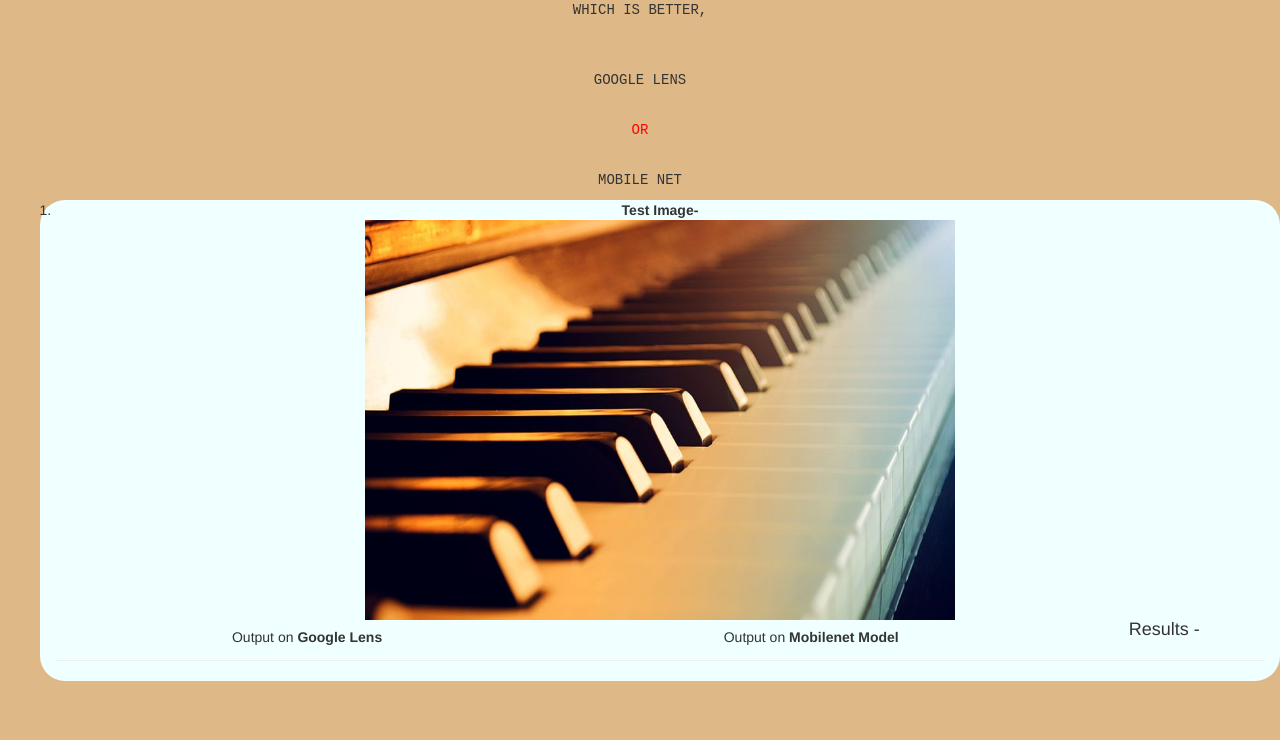
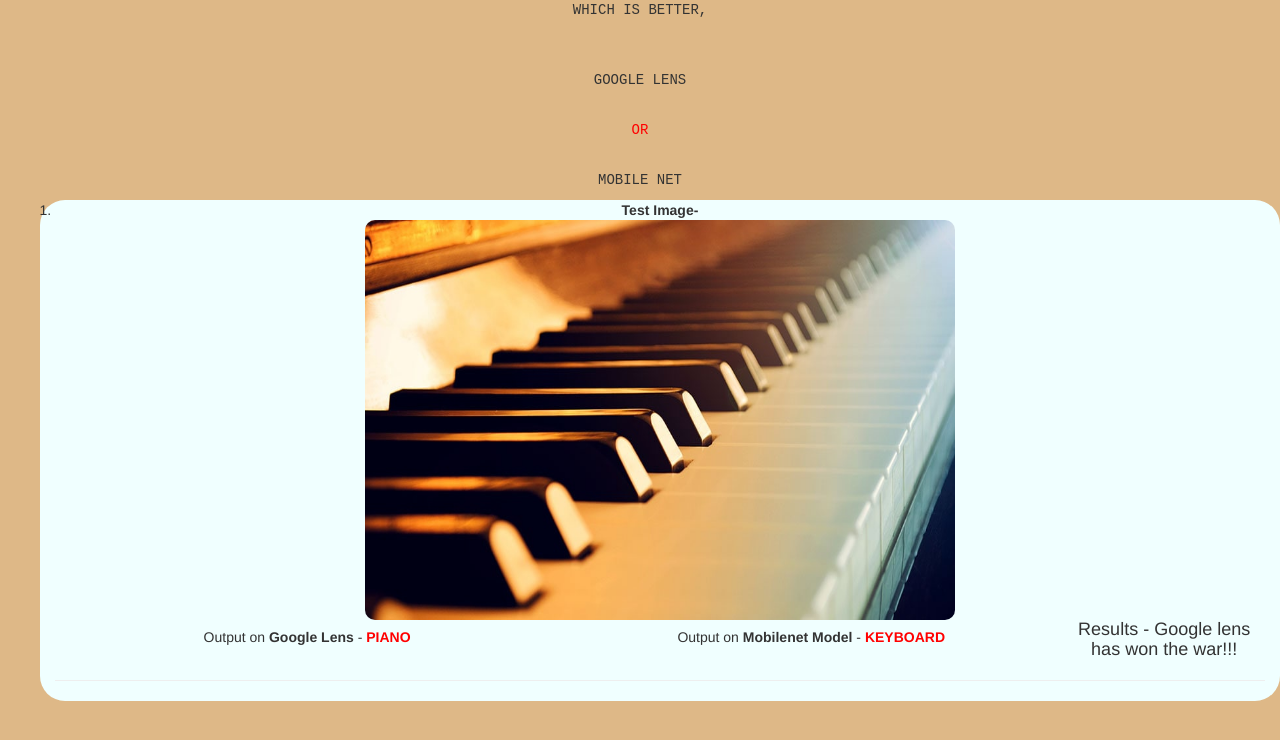
Before and after one commit to chilledboyzrblx/googlelens-vs-mobilenet, a plain HTML site: page index.html in a window 1280 px wide. Drawn offline with nearby package versions, Linux system fonts and the light colour scheme.

Commit message:
Add files via upload

```diff
--- a/index.html
+++ b/index.html
@@ -33,17 +33,17 @@
                 </li>
 
                 <h5 class="col-sm-5 col-xs-12">
-                    Output on <b>Google Lens</b>
-                    <span></span>
+                    Output on <b>Google Lens</b> -
+                    <span id="result">PIANO</span>
                 </h5>
 
                 <h5 class="col-sm-5 col-xs-12">
-                    Output on <b>Mobilenet Model</b>
-                    <span></span>
+                    Output on <b>Mobilenet Model</b> -
+                    <span id="result">KEYBOARD</span>
                 </h5>
 
                 <div class="mini_result" class="col-xs-12">
-                    <h4>Results - </h4>
+                    <h4>Results - Google lens has won the war!!!</h4>
                     <hr>
                     <h4></h4>
                 </div>
--- a/style.css
+++ b/style.css
@@ -12,3 +12,13 @@ body{
     background-color: azure;
     border-radius:25px;
 }
+#result{
+    font-weight:bolder;
+    color:red;
+    font-family:'Franklin Gothic Medium', 'Arial Narrow', Arial, sans-serif;
+}
+img{
+    border-radius:10px;
+    border-width:10px;
+    border-color:red;
+}
```
